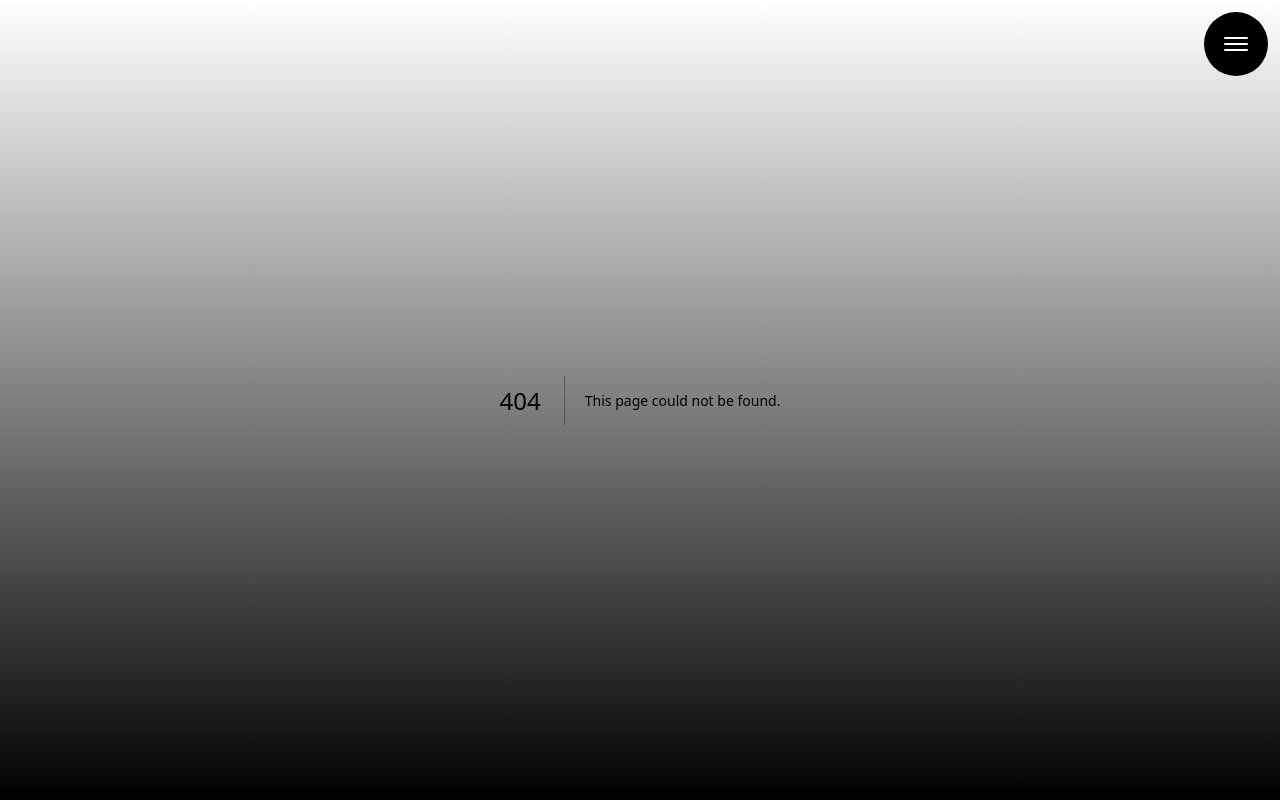
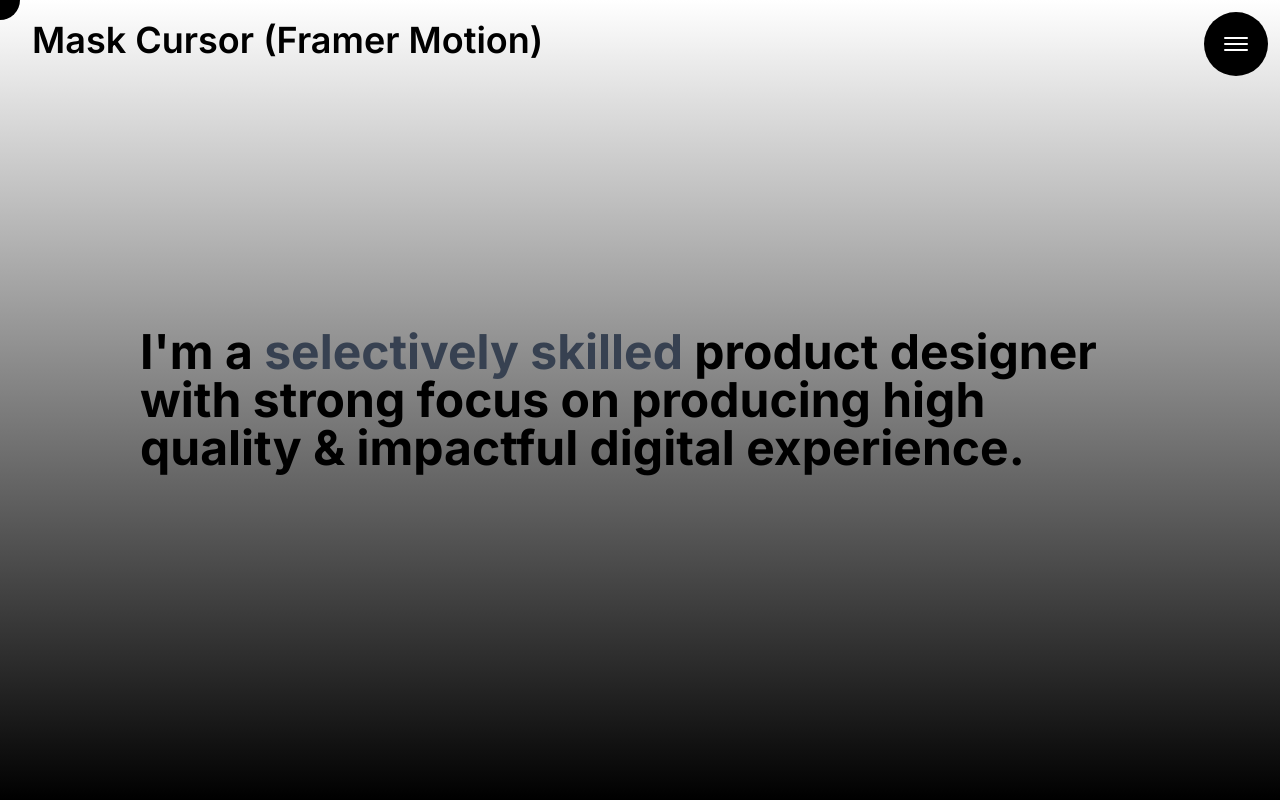
Before and after one commit to M-Ali-Haider/Galleria-delle-Animazioni, a Next.js app: page /Galleria-delle-Animazioni/MaskCursor in a window 1280 px wide. Before the commit this address had no page. Built offline with nearby package versions, Linux system fonts and the light colour scheme.

Commit message:
added mask cursor animation

```diff
--- a/src/Data/animations.js
+++ b/src/Data/animations.js
@@ -3,4 +3,5 @@ export const animations = [
   { href: "/MagneticGSAP", name: "Magnet", tech: "GSAP" },
   { href: "/MagneticFM", name: "Magnet", tech: "Framer Motion" },
   { href: "/Marquee", name: "Marquee", tech: "GSAP" },
+  { href: "/MaskCursor", name: "Mask Cursor", tech: "Framer Motion" },
 ];
--- /dev/null
+++ b/src/app/MaskCursor/page.jsx
@@ -0,0 +1,11 @@
+import Heading from "@/components/Heading";
+import MaskCursor from "@/components/MaskCursor";
+
+export default function MaskCursorPage() {
+  return (
+    <>
+      <Heading heading={"Mask Cursor (Framer Motion)"} />
+      <MaskCursor />
+    </>
+  );
+}
--- /dev/null
+++ b/src/components/MaskCursor/index.jsx
@@ -0,0 +1,42 @@
+"use client";
+
+import { useState } from "react";
+import styles from "./style.module.css";
+import useMousePosition from "./useMousePosition";
+import { motion } from "framer-motion";
+export default function MaskCursor() {
+  const [isHovered, setIsHovered] = useState(false);
+  const { x, y } = useMousePosition();
+  const size = isHovered ? 200 : 40;
+
+  return (
+    <>
+      <div className="w-screen h-screen relative text-3xl md:text-5xl font-bold">
+        <motion.div
+          animate={{
+            WebkitMaskPosition: `${x - size / 2}px ${y - size / 2}px`,
+            WebkitMaskSize: `${size}px`,
+          }}
+          transition={{ type: "tween", ease: "backOut" }}
+          className={`${styles.mask} w-full h-full flex items-center justify-center absolute cursor-default`}
+        >
+          <p
+            onMouseEnter={() => setIsHovered(true)}
+            onMouseLeave={() => setIsHovered(false)}
+            className=" max-w-[1000px]"
+          >
+            A visual designer - with skills that haven't been replaced by A.I
+            (yet) - making good shit only if paycheck is equally good.
+          </p>
+        </motion.div>
+        <div className="w-full h-full flex items-center justify-center">
+          <p className="max-w-[1000px]">
+            I'm a <span className=" text-gray-700">selectively skilled</span>{" "}
+            product designer with strong focus on producing high quality &
+            impactful digital experience.
+          </p>
+        </div>
+      </div>
+    </>
+  );
+}
--- /dev/null
+++ b/src/components/MaskCursor/style.module.css
@@ -0,0 +1,7 @@
+.mask {
+  mask-image: url(../../../public/mask.svg);
+  background: black;
+  mask-repeat: no-repeat;
+  color: white;
+  mask-size: 40px;
+}
--- /dev/null
+++ b/src/components/MaskCursor/useMousePosition.js
@@ -0,0 +1,16 @@
+import { useEffect, useState } from "react";
+
+export default function useMousePosition() {
+  const [mousePosition, setMousePosition] = useState({ x: 0, y: 0 });
+
+  const updateMousePosition = (e) => {
+    setMousePosition({ x: e.clientX, y: e.clientY });
+  };
+
+  useEffect(() => {
+    window.addEventListener("mousemove", updateMousePosition);
+    return () => removeEventListener("mousemove", updateMousePosition);
+  }, []);
+
+  return mousePosition;
+}
```
Also changed, not shown: public/mask.svg (added).
